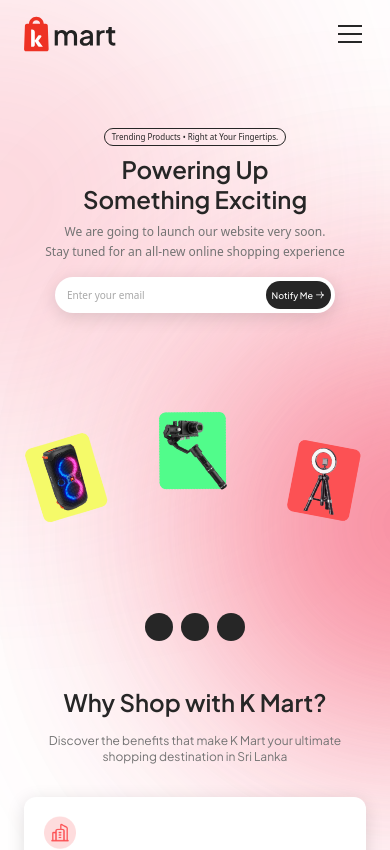
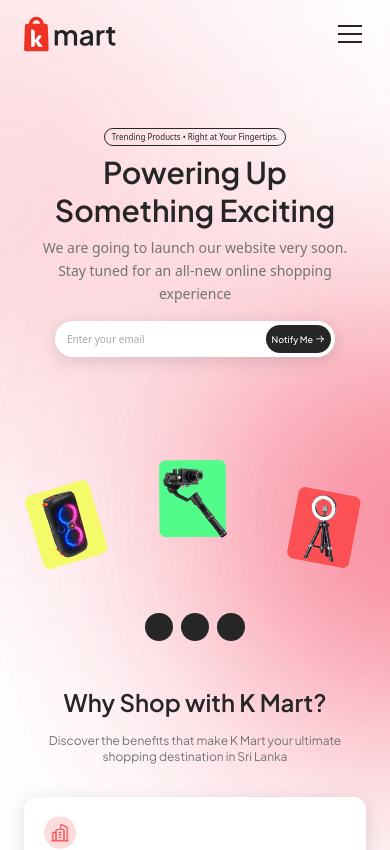
Before and after one commit to SandunSalinda/MetaX_Kmart_LandingPage, a Next.js app: page / in a window 390 px wide. Shown: the top 850 px of the page. Built offline with nearby package versions, Linux system fonts and the light colour scheme; some icons are missing.

Commit message:
bring down the images on mobile and scale the heading even more

```diff
--- a/app/components/Hero.tsx
+++ b/app/components/Hero.tsx
@@ -47,7 +47,7 @@ export default function Hero() {
 
       {/* Item 3: Bottom-Left (Speaker) */}
       <Image
-        className="absolute left-[5%] bottom-[23%] scale-[0.35]
+        className="absolute left-[5%] bottom-[15%] scale-[0.35]
                    sm:scale-[0.4] sm:left-[10%] sm:bottom-[8%]
                    md:scale-[0.5] md:left-[10%] md:bottom-[-5%]
                    lg:scale-75 lg:left-[15%] lg:bottom-[-5%]
@@ -64,7 +64,7 @@ export default function Hero() {
 
       {/* Item 4: Bottom-Right (Ring Light) */}
       <Image
-        className="absolute right-[8%] bottom-[25%] scale-[0.35]
+        className="absolute right-[8%] bottom-[17%] scale-[0.35]
                    sm:scale-[0.4] sm:right-[8%] sm:bottom-[15%]
                    md:scale-[0.5] md:right-[10%] md:bottom-[-5%]
                    lg:scale-75 lg:right-[15%] lg:bottom-[-5%]
@@ -81,7 +81,7 @@ export default function Hero() {
 
       {/* Item 5: Center Gimbal (Mobile Only) */}
       <Image
-        className="absolute left-[50%] -translate-x-1/2 bottom-[10%] scale-[0.4] rotate-[-12.03deg]
+        className="absolute left-[50%] -translate-x-1/2 bottom-[2%] scale-[0.4] rotate-[-12.03deg]
                    sm:hidden z-0"
         src="/gimble card.png"
         alt="Gimbal on green background"
@@ -103,13 +103,13 @@ export default function Hero() {
 
         {/* Content spacing */}
         <div className="mt-2 sm:mt-4 md:mt-4 lg:mt-4 2xl:mt-8 flex flex-col items-center justify-center gap-2 sm:gap-5 md:gap-6 2xl:gap-12">
-          {/* Main Heading - UPDATED mobile, 2K and 4K font sizes */}
-          <h1 className="font-heading text-2xl sm:text-3xl md:text-4xl lg:text-5xl xl:text-6xl 2xl:text-8xl 4xl:text-[140px] font-semibold text-[var(--color-neutral-800)] leading-tight text-center">
+          {/* Main Heading - UPDATED larger mobile text for better readability */}
+          <h1 className="font-heading text-3xl sm:text-3xl md:text-4xl lg:text-5xl xl:text-6xl 2xl:text-8xl 4xl:text-[140px] font-semibold text-[var(--color-neutral-800)] leading-tight text-center">
             Powering Up<br />Something Exciting
           </h1>
 
-          {/* Subheading - UPDATED mobile, 2K and 4K font sizes */}
-          <p className="font-body text-xs sm:text-sm md:text-base lg:text-lg xl:text-xl 2xl:text-3xl 4xl:text-[48px] font-normal text-[var(--color-neutral-500)] text-center max-w-xs sm:max-w-md md:max-w-xl lg:max-w-2xl xl:max-w-3xl 2xl:max-w-4xl 4xl:max-w-[1200px] leading-relaxed">
+          {/* Subheading - UPDATED larger mobile text for better readability */}
+          <p className="font-body text-sm sm:text-sm md:text-base lg:text-lg xl:text-xl 2xl:text-3xl 4xl:text-[48px] font-normal text-[var(--color-neutral-500)] text-center max-w-xs sm:max-w-md md:max-w-xl lg:max-w-2xl xl:max-w-3xl 2xl:max-w-4xl 4xl:max-w-[1200px] leading-relaxed">
             We are going to launch our website very soon.<br />
             Stay tuned for an all-new online shopping experience
           </p>
```
